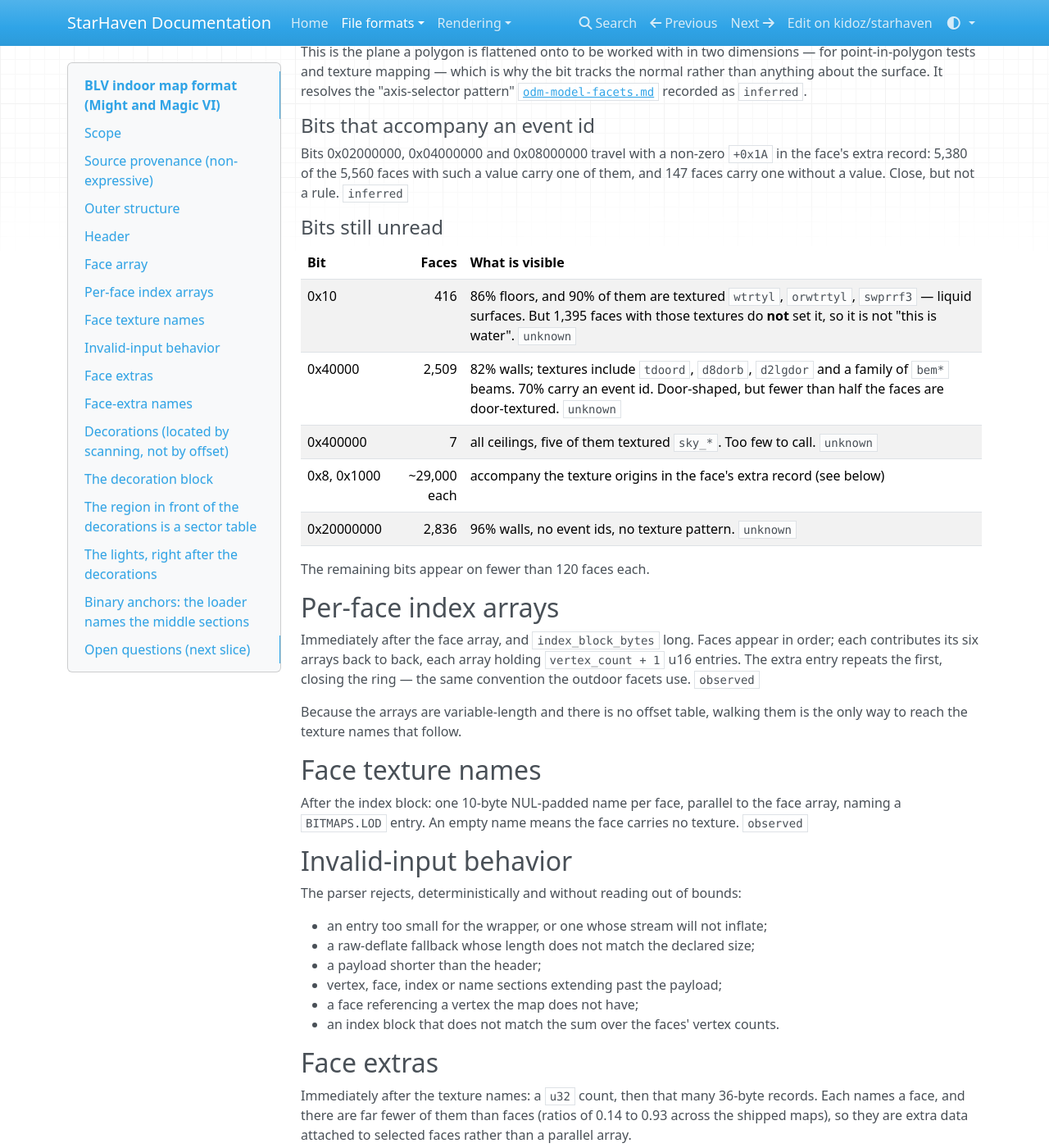
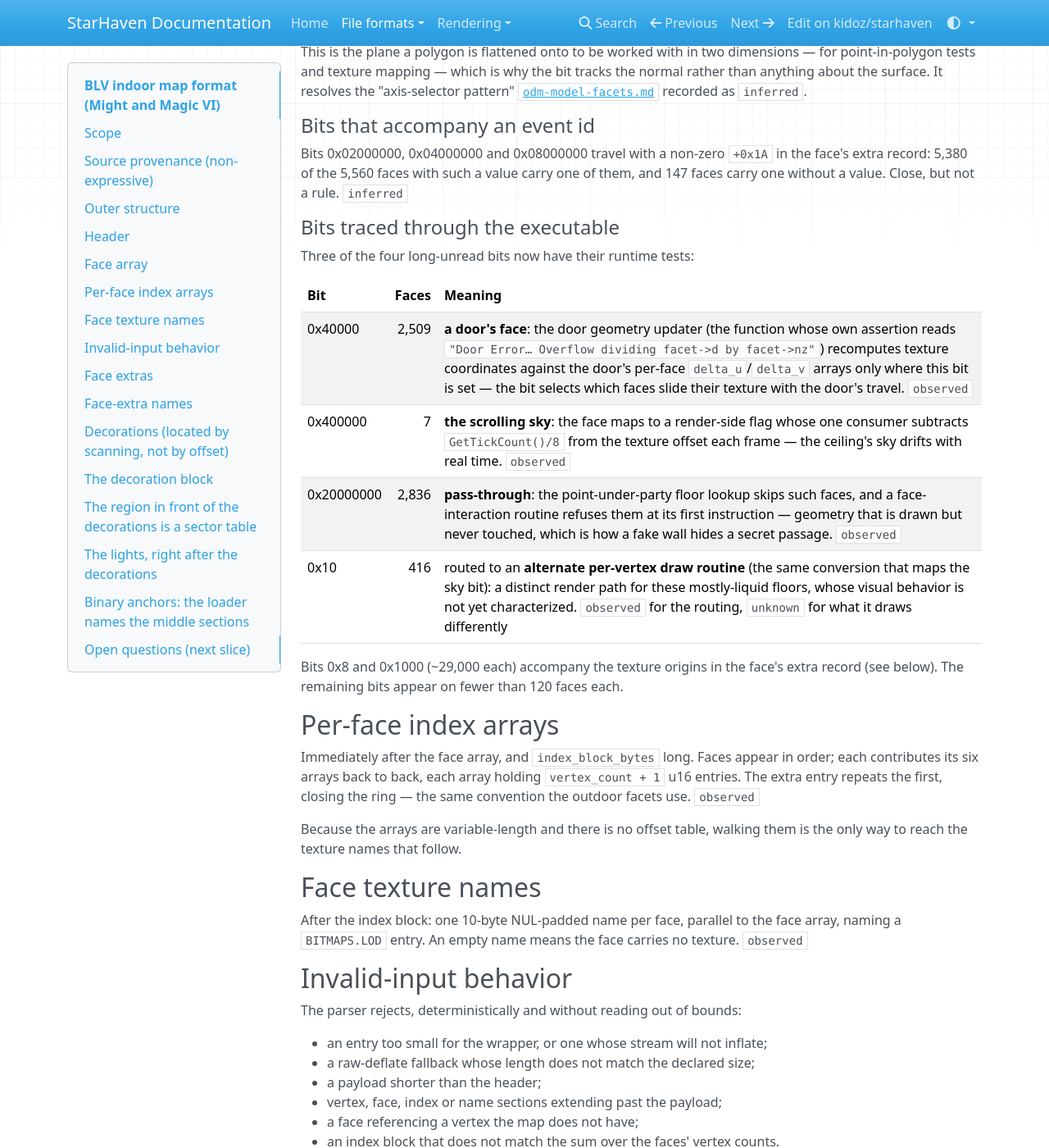
Before and after one commit to kidoz/starhaven, an MkDocs documentation site: the page built from docs/formats/blv.md, in a window 1280 px wide and 1400 px high, scrolled down 4208 px. Shown: the whole window at 82% size. Built offline with MkDocs 1.6.1, drawn with Linux system fonts in a browser that asks for light colours; nearby versions of some CDN libraries.

Commit message:
Name three face bits and let fake walls give way like the original's

```diff
--- a/docs/formats/blv.md
+++ b/docs/formats/blv.md
@@ -192,17 +192,20 @@ the face's extra record: 5,380 of the 5,560 faces with such a value carry one
 of them, and 147 faces carry one without a value. Close, but not a rule.
 `inferred`
 
-#### Bits still unread
+#### Bits traced through the executable
 
-| Bit | Faces | What is visible |
+Three of the four long-unread bits now have their runtime tests:
+
+| Bit | Faces | Meaning |
 | --- | ---: | --- |
-| 0x10 | 416 | 86% floors, and 90% of them are textured `wtrtyl`, `orwtrtyl`, `swprrf3` — liquid surfaces. But 1,395 faces with those textures do **not** set it, so it is not "this is water". `unknown` |
-| 0x40000 | 2,509 | 82% walls; textures include `tdoord`, `d8dorb`, `d2lgdor` and a family of `bem*` beams. 70% carry an event id. Door-shaped, but fewer than half the faces are door-textured. `unknown` |
-| 0x400000 | 7 | all ceilings, five of them textured `sky_*`. Too few to call. `unknown` |
-| 0x8, 0x1000 | ~29,000 each | accompany the texture origins in the face's extra record (see below) |
-| 0x20000000 | 2,836 | 96% walls, no event ids, no texture pattern. `unknown` |
+| 0x40000 | 2,509 | **a door's face**: the door geometry updater (the function whose own assertion reads `"Door Error… Overflow dividing facet->d by facet->nz"`) recomputes texture coordinates against the door's per-face `delta_u`/`delta_v` arrays only where this bit is set — the bit selects which faces slide their texture with the door's travel. `observed` |
+| 0x400000 | 7 | **the scrolling sky**: the face maps to a render-side flag whose one consumer subtracts `GetTickCount()/8` from the texture offset each frame — the ceiling's sky drifts with real time. `observed` |
+| 0x20000000 | 2,836 | **pass-through**: the point-under-party floor lookup skips such faces, and a face-interaction routine refuses them at its first instruction — geometry that is drawn but never touched, which is how a fake wall hides a secret passage. `observed` |
+| 0x10 | 416 | routed to an **alternate per-vertex draw routine** (the same conversion that maps the sky bit): a distinct render path for these mostly-liquid floors, whose visual behavior is not yet characterized. `observed` for the routing, `unknown` for what it draws differently |
 
-The remaining bits appear on fewer than 120 faces each.
+Bits 0x8 and 0x1000 (~29,000 each) accompany the texture origins in the
+face's extra record (see below). The remaining bits appear on fewer than
+120 faces each.
 
 ## Per-face index arrays
 
```
Also changed, not shown: 3 other files.
